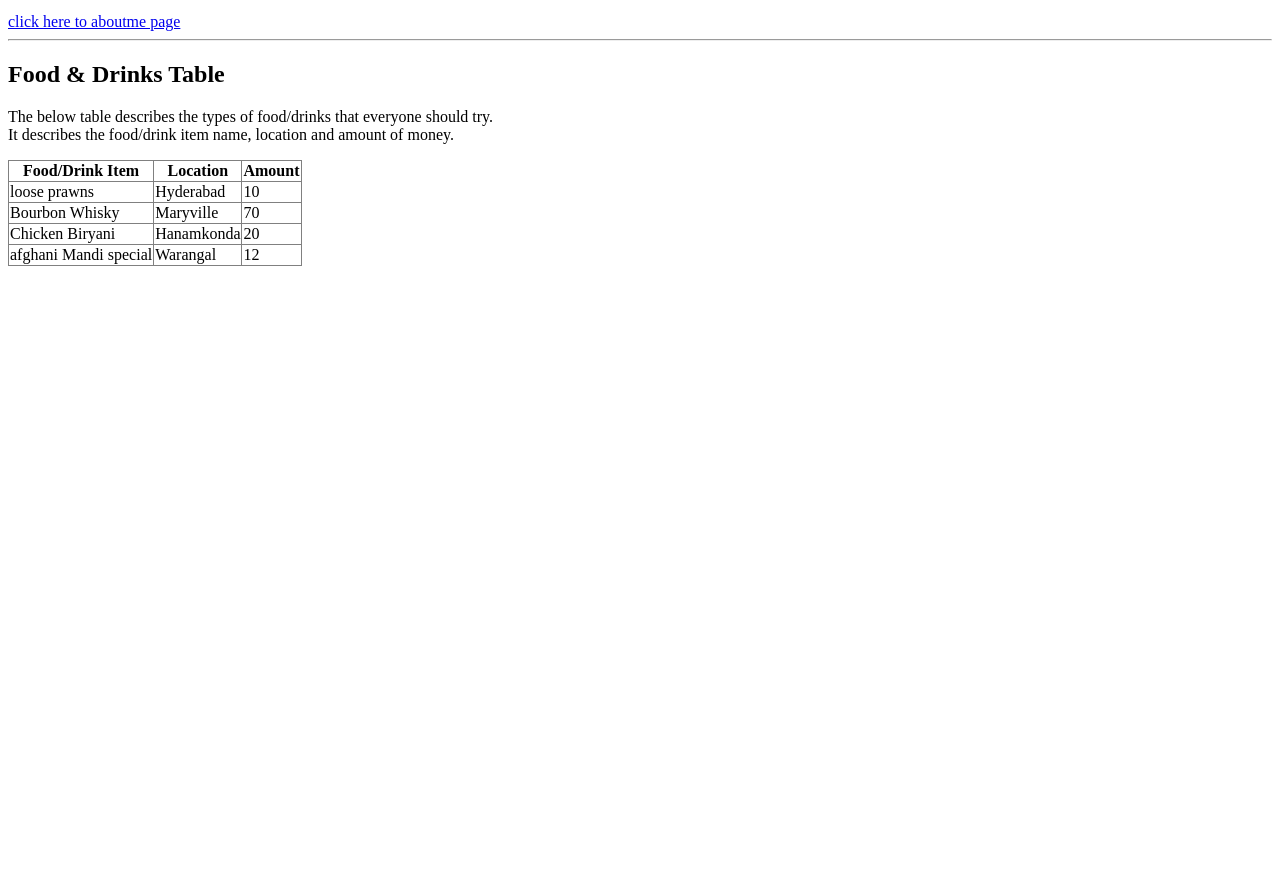
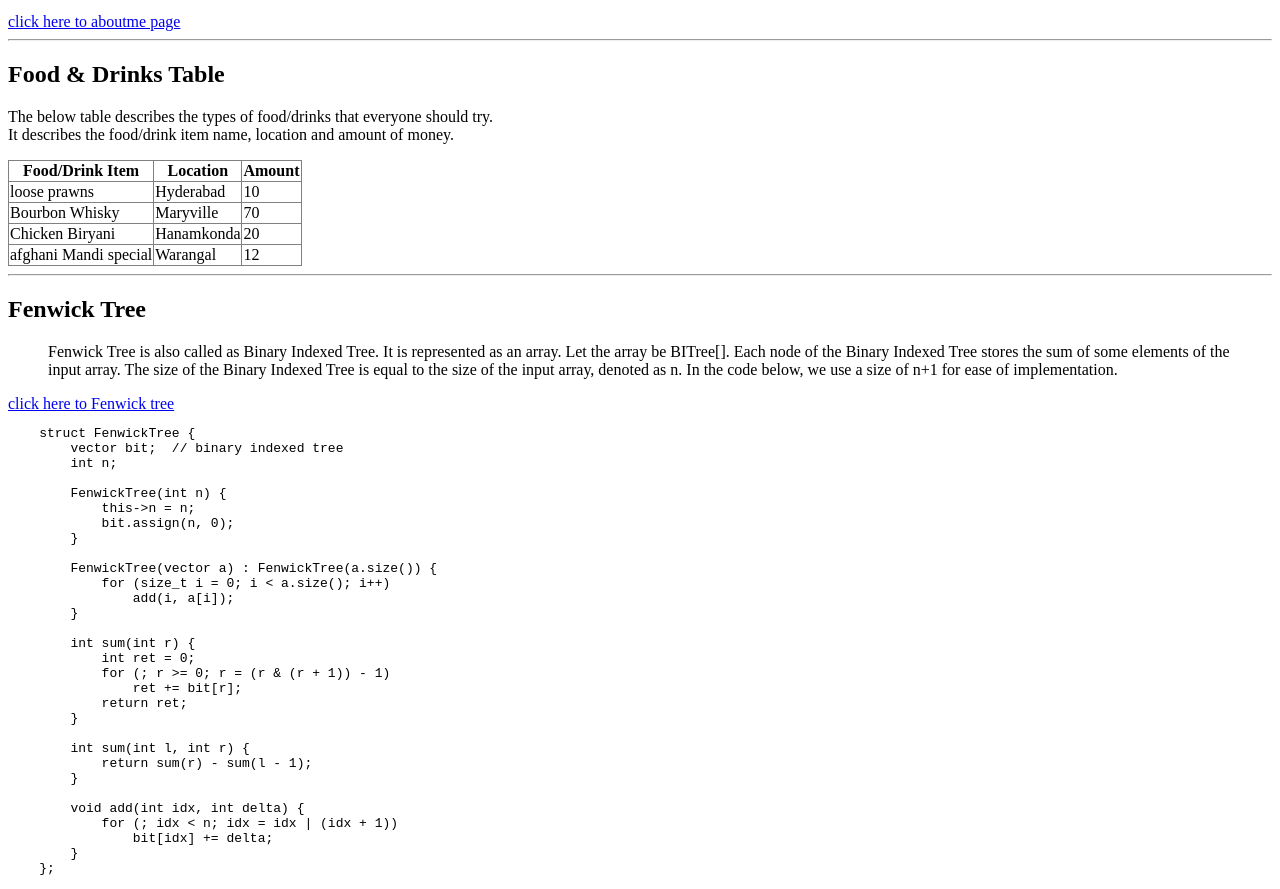
Before and after one commit to 44-563-WebApps-F21/webapps-f21-assignment-3-shashidhar269, a plain HTML site: page index.html in a window 1280 px wide. Shown: the part 604-1493 px from the top of the page. Before the commit the page ends 878 px from the top, so only its background shows below. Drawn offline with Linux system fonts and the light colour scheme.

Commit message:
added content and code

```diff
--- a/index.html
+++ b/index.html
@@ -89,10 +89,44 @@
         <td>Warangal</td>
         <td>12</td>
     </tr>
+</table>
+<hr>
+<h2>Fenwick Tree</h2>
+<blockquote>
+    Fenwick Tree is also called as Binary Indexed Tree. It is represented as an array. Let the array be BITree[]. Each node of the Binary Indexed Tree stores the sum of some elements of the input array. The size of the Binary Indexed Tree is equal to the size of the input array, denoted as n. In the code below, we use a size of n+1 for ease of implementation.
+</blockquote>
+<a href ="https://www.geeksforgeeks.org/binary-indexed-tree-or-fenwick-tree-2/">click here to Fenwick tree</a>
+<pre>
+    struct FenwickTree {
+        vector<int> bit;  // binary indexed tree
+        int n;
 
+        FenwickTree(int n) {
+            this->n = n;
+            bit.assign(n, 0);
+        }
 
-</table>
+        FenwickTree(vector<int> a) : FenwickTree(a.size()) {
+            for (size_t i = 0; i < a.size(); i++)
+                add(i, a[i]);
+        }
 
+        int sum(int r) {
+            int ret = 0;
+            for (; r >= 0; r = (r & (r + 1)) - 1)
+                ret += bit[r];
+            return ret;
+        }
 
+        int sum(int l, int r) {
+            return sum(r) - sum(l - 1);
+        }
+
+        void add(int idx, int delta) {
+            for (; idx < n; idx = idx | (idx + 1))
+                bit[idx] += delta;
+        }
+    };
+</pre>
 </body>
 </html>
```
